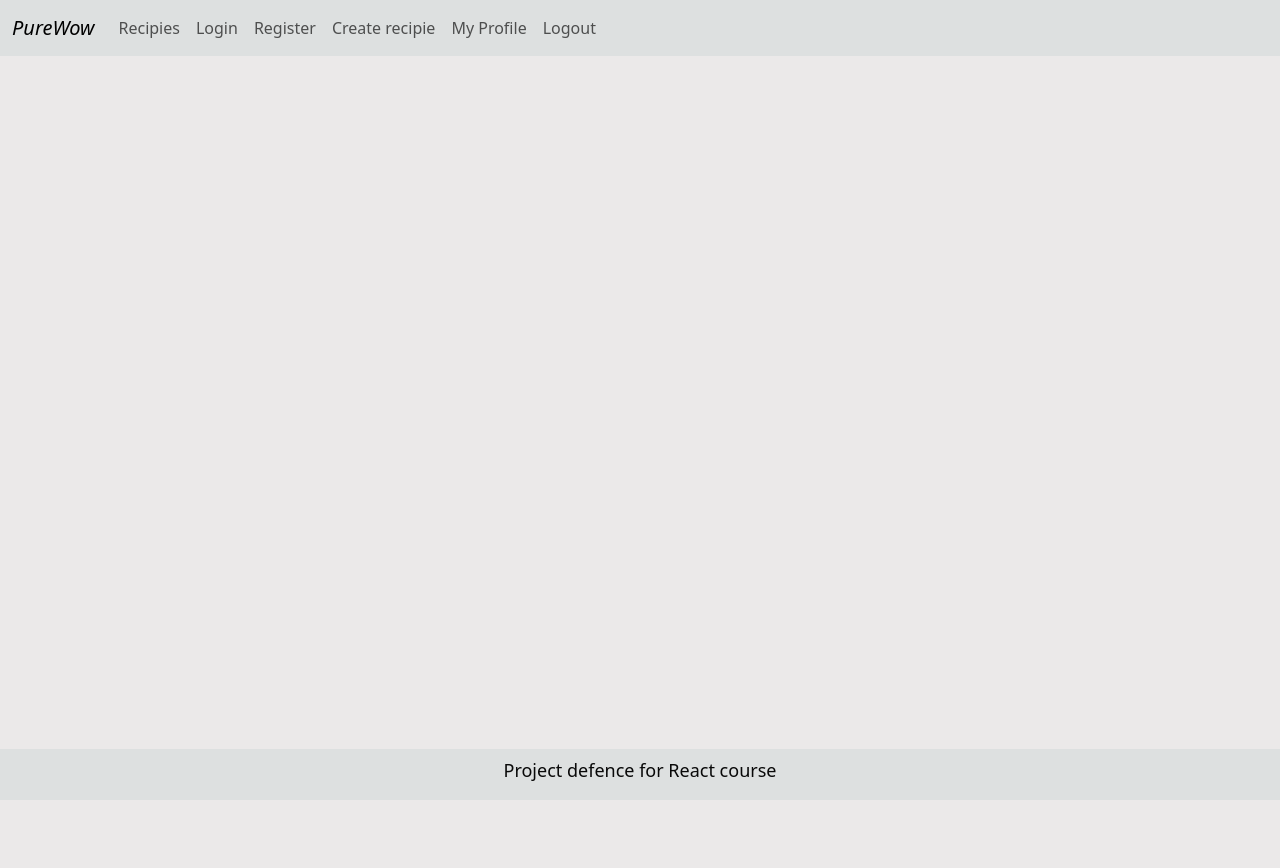
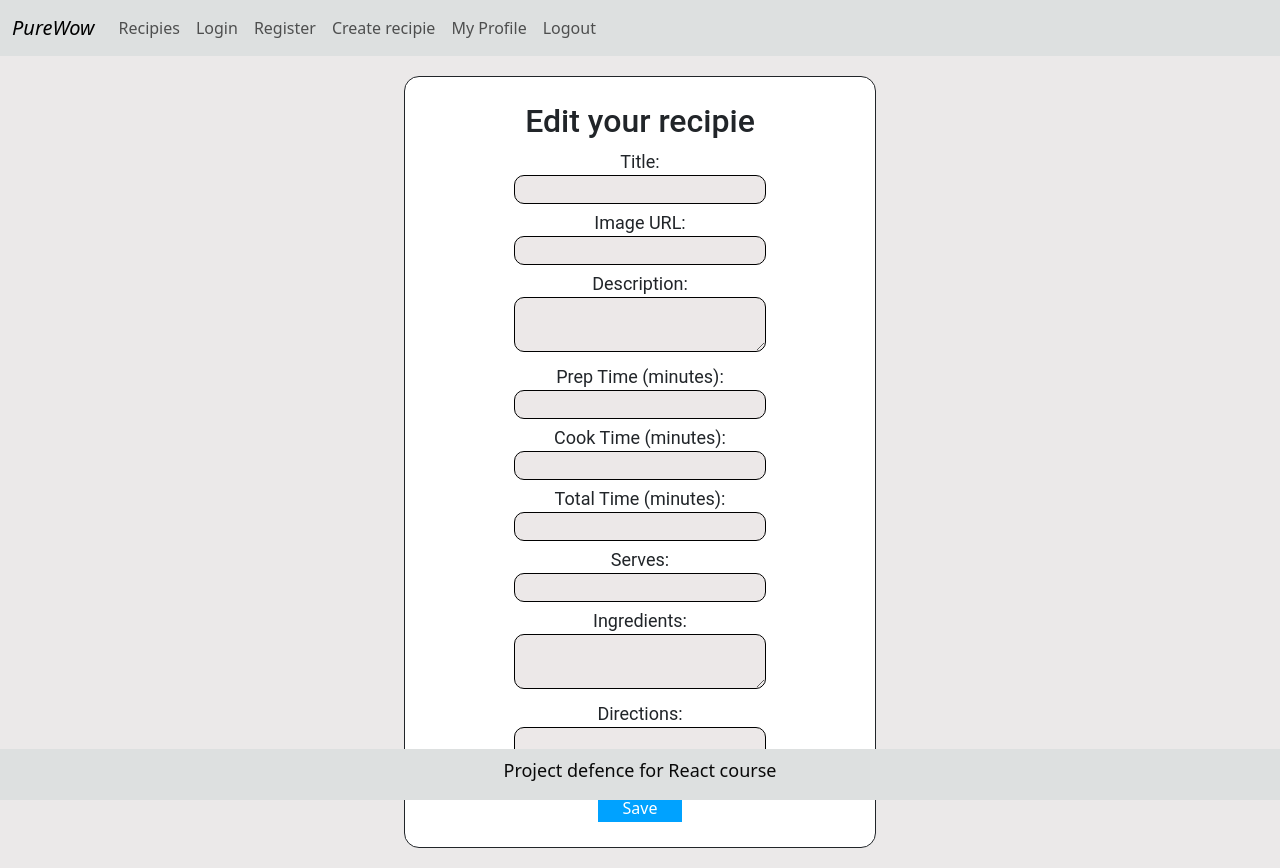
Before and after one commit to RosenValev/Purewow, a React (Vite) app in the folder client/: page /recipies/edit/1 in a window 1280 px wide. Before the commit the page ends 800 px from the top, so only its background shows below. Built offline with nearby package versions, Linux system fonts and the light colour scheme; no server answers.

Commit message:
add edit component

```diff
--- a/client/src/App.jsx
+++ b/client/src/App.jsx
@@ -3,6 +3,7 @@ import Login from "./components/Auth/Login.jsx"
 import Register from "./components/Auth/Register.jsx"
 import CreateRecipie from "./components/CreateRecipie/CreateRecipie.jsx"
 import DetailsRecipie from "./components/Details/DetailsRecipie.jsx"
+import EditRecipie from "./components/Edit/EditRecipie.jsx"
 import Footer from "./components/Footer/Footer.jsx"
 import Home from "./components/Home/Home.jsx"
 import Navigation from "./components/Navbar/Navbar.jsx"
@@ -18,6 +19,8 @@ function App() {
                 <Route path="/home" element={<Home />} />
                 <Route path="/recipies" element={<RecipieList />} />
                 <Route path="/create-recipie" element={<CreateRecipie />} />
+                <Route path="/recipies/edit/:id" element={<EditRecipie/>} />
+                <Route path="/recipies/delete/:id" element={<edit />} />
                 <Route path="/recipies/:id" element={<DetailsRecipie />} />
                 <Route path="/login" element={<Login />} />
                 <Route path="/register" element={<Register />} />
--- a/client/src/components/Details/DetailsRecipie.jsx
+++ b/client/src/components/Details/DetailsRecipie.jsx
@@ -1,7 +1,8 @@
 import { useNavigate, useParams } from 'react-router-dom';
 import { useState, useEffect } from 'react';
-import * as recipieApi from "../../services/recipieApi.js"
+import * as recipieApi from '../../services/recipieApi.js'
 import styles from './DetailsRecipie.module.css'
+import { Link } from 'react-router-dom'
 
 export default function DetailsRecipie() {
     const { id } = useParams();
@@ -53,8 +54,8 @@ export default function DetailsRecipie() {
                     <p> {recipie.directions}</p>
                 </div>
                 <div className={styles["buttons-div"]}>
-                    <button className={styles["edit-delete-button"]} type="submit">Edit</button>
-                    <button className={styles["edit-delete-button"]} type="submit">Delete</button>
+                    <Link to={`/recipies/edit/${id}`} className={styles["edit-delete-button"]} recipie={recipie} type="submit">Edit</Link>
+                    <Link to={`/recipies/delete/${id}`} className={styles["edit-delete-button"]} type="submit">Delete</Link>
                 </div>
             </div>
         </div>
--- a/client/src/components/Details/DetailsRecipie.module.css
+++ b/client/src/components/Details/DetailsRecipie.module.css
@@ -90,20 +90,17 @@
     display: flex;
 }
 
-.buttons-div button {
-    margin-right: 10px;
-}
 
 .edit-delete-button {
-
     background-color: rgb(0, 162, 255);
     color: white;
     border: none;
     font-size: 18px;
     width: 100%;
     border-radius: 5px;
-    margin-top: 10px;
     height: 33px;
+    text-align: center;
+    margin-left: 10px;
 }
 
 .edit-delete-button:hover {
--- a/client/src/components/CreateRecipie/CreateRecipie.jsx
+++ b/client/src/components/Edit/EditRecipie.jsx
@@ -1,69 +1,32 @@
-import styles from './CreateRecipie.module.css'
-import { useState } from 'react'
-import { useNavigate } from 'react-router-dom'
+import styles from './EditRecipie.module.css'
+import { useEffect, useState } from 'react'
+import { useNavigate, useParams } from 'react-router-dom'
 import * as recipieApi from '../../services/recipieApi.js'
 
+export default function EditRecipie() {
+    const [recipie, setRecipie] = useState({})
+    const navigate = useNavigate();
+    const { id } = useParams()
 
-let formInitialState = {
-    title: "",
-    imageUrl: "",
-    description: "",
-    prepTime: "",
-    cookTime: "",
-    totalTime: "",
-    serves: "",
-    ingredients: "",
-    directions: "",
-};
-
-export default function CreateRecipie() {
-    const [formValues, setFormValues] = useState(formInitialState);
-    const [errors, setErrors] = useState({});
-    const navigate = useNavigate();
-
-    const changeHandler = (e) => {
-        let value = e.target.value;
-        setFormValues(state => ({ ...state, [e.target.name]: value }));
-    };
-
-    const resetFormHandler = () => {
-        setFormValues(formInitialState);
-        setErrors({});
-    };
-
-    const submitHandler = async (e) => {
-        e.preventDefault();
-        const token = localStorage.getItem('token');
-        const data = { ...formValues, token }
-        const response = await recipieApi.create(data)
-        if (!response.ok) {
-            setErrors(state => ({ ...state, registerError: response.message }));
-        }
-        if (response.title === formValues.title) {
-            console.log('new recipie created!')
-            resetFormHandler();
-            navigate('/recipies');
-        }
-    }
+    useEffect(() => {
+        recipieApi.getOne(id)
+            .then(setRecipie)
+            .catch((err) => console.log(err));
+    }, [])
 
     return (
-        <section className={styles["create-container"]}>
-            <div className={styles["create-container-info"]}>
-                <h2>Create your recipie </h2>
-
-                {errors.registerError && (
-                    <p className={styles.errorMessage} >{errors.registerError}</p>
-                )}
-
-                <form onSubmit={submitHandler}>
+        <section className={styles["edit-container"]}>
+            <div className={styles["edit-container-info"]}>
+                <h2>Edit your recipie </h2>
+                <form >
                     <div >
                         <label htmlFor="title">Title:</label>
                         <input
                             type="text"
                             id="title"
                             name="title"
-                            value={formValues.title}
-                            onChange={changeHandler}
+                            defaultValue={recipie.title}
+
                         />
                     </div>
                     <div >
@@ -72,8 +35,8 @@ export default function CreateRecipie() {
                             type="text"
                             id="imageUrl"
                             name="imageUrl"
-                            value={formValues.imageUrl}
-                            onChange={changeHandler}
+                            defaultValue={recipie.imageUrl}
+
                         />
                     </div>
                     <div>
@@ -82,8 +45,8 @@ export default function CreateRecipie() {
                             type="text"
                             id="description"
                             name="description"
-                            value={formValues.description}
-                            onChange={changeHandler}
+                            defaultValue={recipie.description}
+
                         />
                     </div>
                     <div>
@@ -92,8 +55,7 @@ export default function CreateRecipie() {
                             type="number"
                             id="prepTime"
                             name="prepTime"
-                            value={formValues.prepTime}
-                            onChange={changeHandler}
+
                         />
                     </div>
                     <div>
@@ -102,8 +64,7 @@ export default function CreateRecipie() {
                             type="number"
                             id="cookTime"
                             name="cookTime"
-                            value={formValues.cookTime}
-                            onChange={changeHandler}
+
                         />
                     </div>
                     <div>
@@ -112,8 +73,7 @@ export default function CreateRecipie() {
                             type="number"
                             id="totalTime"
                             name="totalTime"
-                            value={formValues.totalTime}
-                            onChange={changeHandler}
+
                         />
                     </div>
                     <div>
@@ -122,8 +82,7 @@ export default function CreateRecipie() {
                             type="number"
                             id="serves"
                             name="serves"
-                            value={formValues.serves}
-                            onChange={changeHandler}
+
                         />
                     </div>
                     <div>
@@ -132,8 +91,7 @@ export default function CreateRecipie() {
                             type="text"
                             id="ingredients"
                             name="ingredients"
-                            value={formValues.ingredients}
-                            onChange={changeHandler}
+
                         />
                     </div>
                     <div >
@@ -142,11 +100,10 @@ export default function CreateRecipie() {
                             id="directions"
                             name="directions"
                             type="text"
-                            value={formValues.directions}
-                            onChange={changeHandler}
+
                         />
                     </div>
-                    <button type="submit">Submit</button>
+                    <button type="submit">Save</button>
                 </form>
             </div>
         </section >
--- a/client/src/components/CreateRecipie/CreateRecipie.module.css
+++ b/client/src/components/Edit/EditRecipie.module.css
@@ -1,4 +1,4 @@
-.create-container {
+.edit-container {
     width: 40%;
     margin: auto;
     padding: 20px;
@@ -12,7 +12,7 @@ h2 {
 }
 
 
-.create-container-info {
+.edit-container-info {
     margin: auto;
     background-color: white;
     border: 1px solid rgb(156, 152, 152);
@@ -23,13 +23,13 @@ h2 {
 
 }
 
-.create-container-info label {
+.edit-container-info label {
     display: block;
     font-size: 18px;
     font-family: Roboto;
 }
 
-.create-container-info input {
+.edit-container-info input {
     background-color: #ece8e8;
     border: 0.1px solid black;
     border-radius: 10px;
@@ -39,14 +39,14 @@ h2 {
     font-size: 15px;
 }
 
-.create-container-info textarea {
+.edit-container-info textarea {
     width: 60%;
     margin-bottom: 5px;
     font-size: 15px;
     border-radius: 10px;
     background-color: #ece8e8;
     border: 0.1px solid black;
-    height: 45px;
+    height: 55px;
 
 }
 
--- a/client/src/services/recipieAPI.js
+++ b/client/src/services/recipieAPI.js
@@ -21,6 +21,7 @@ export const getOne = async (id) => {
         throw new Error('Not found')
     }
     const result = await response.json();
+    console.log(result)
     return result;
 }
 
```
Also changed, not shown: 1 other file (tests, documents, lock files or other folders).
